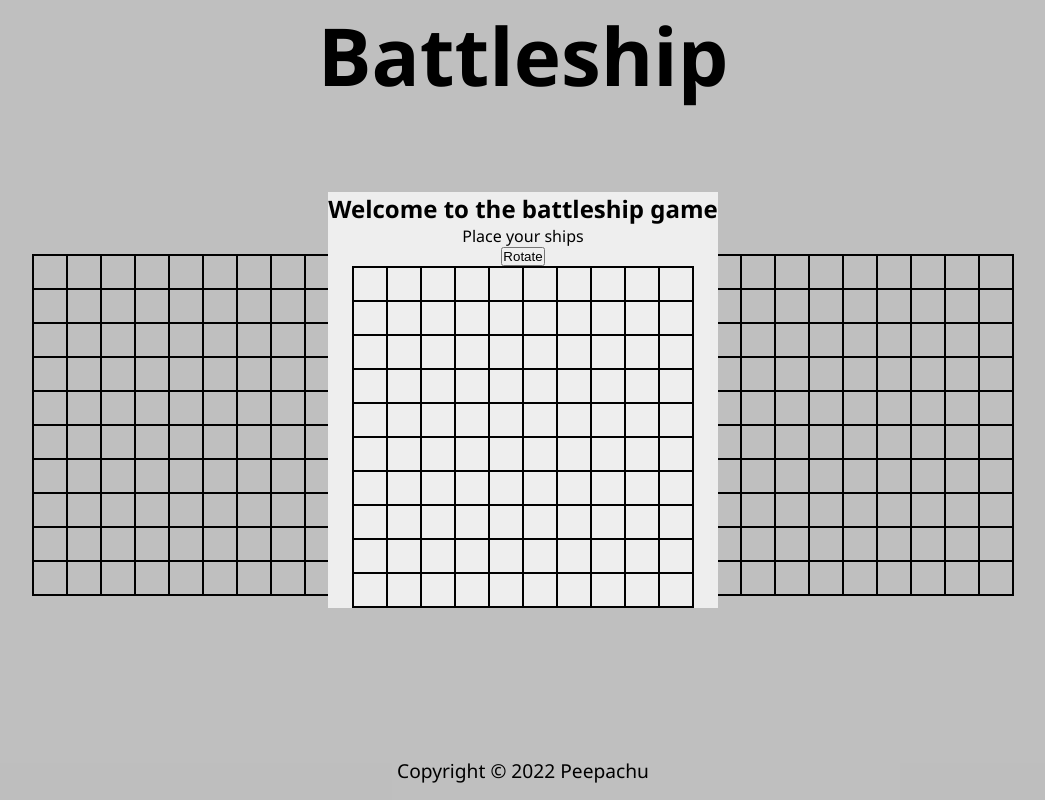
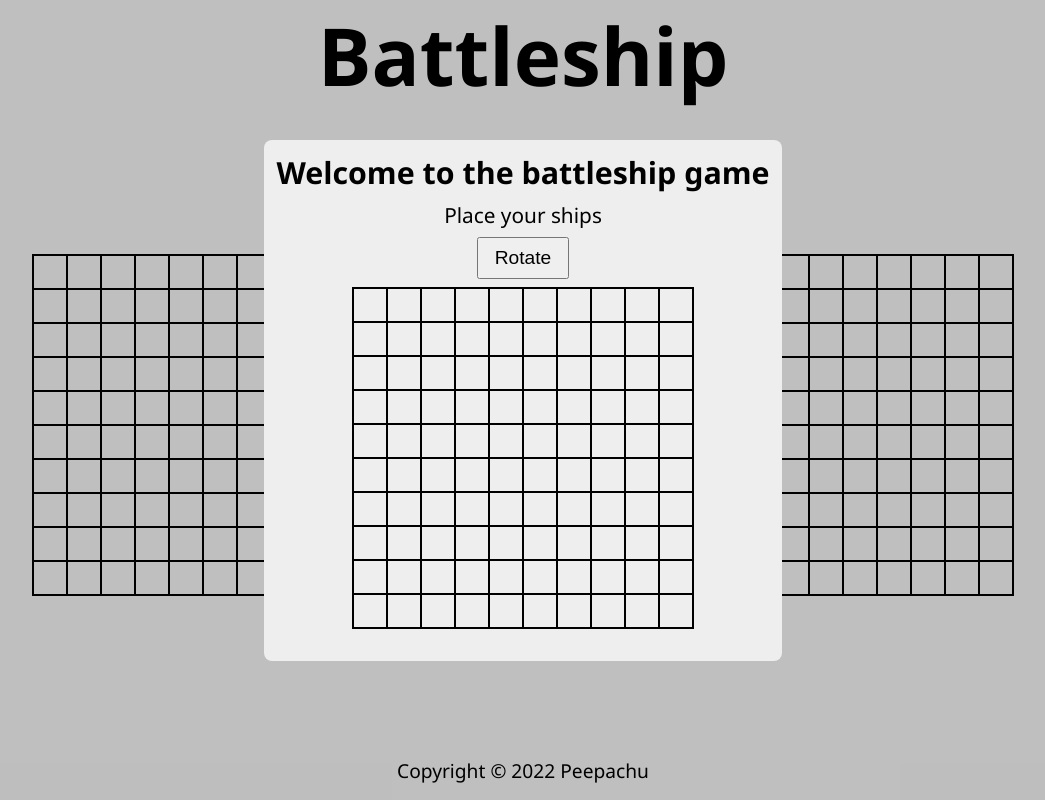
Before and after one commit to Peepachuu/battleship, a plain HTML site: page index.html in a window 1280 px wide. Shown: the whole page, without its empty margins (117-1162 px from the left). Drawn offline with Linux system fonts and the light colour scheme.

Commit message:
Make style changes to the placement form
Also made a change so that the user can't see the enemy ships' locations

```diff
--- a/style.css
+++ b/style.css
@@ -75,4 +75,20 @@ footer {
     display: flex;
     flex-direction: column;
     align-items: center;
+    gap: 8px;
+    padding: 12px 12px 32px 12px;
+    border-radius: 8px;
 }
+
+.popUp h2 {
+    font-size: 1.9rem;
+}
+
+.popUp span {
+    font-size: 1.3rem;
+}
+
+.popUp button {
+    font-size: 1.2rem;
+    padding: 8px 16px;
+}
```
Also changed, not shown: main.js (+1 -1 lines).
